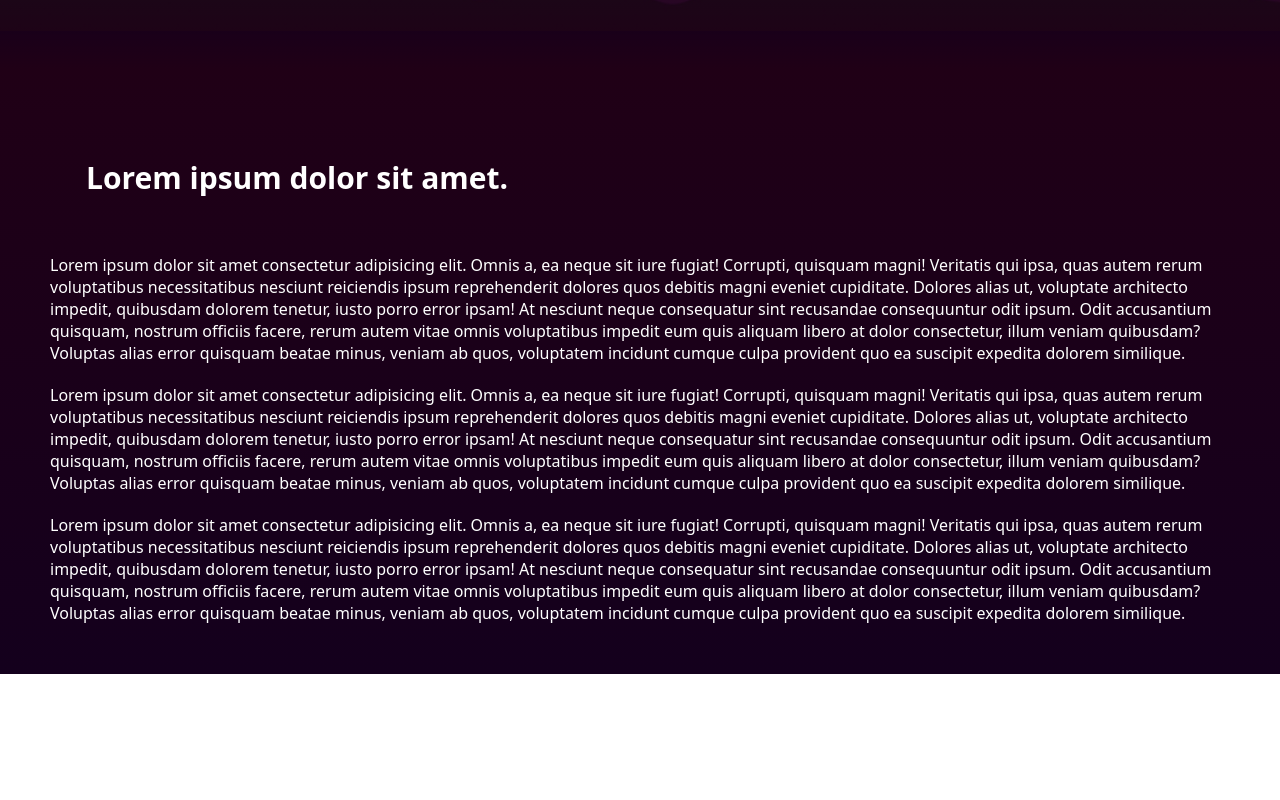
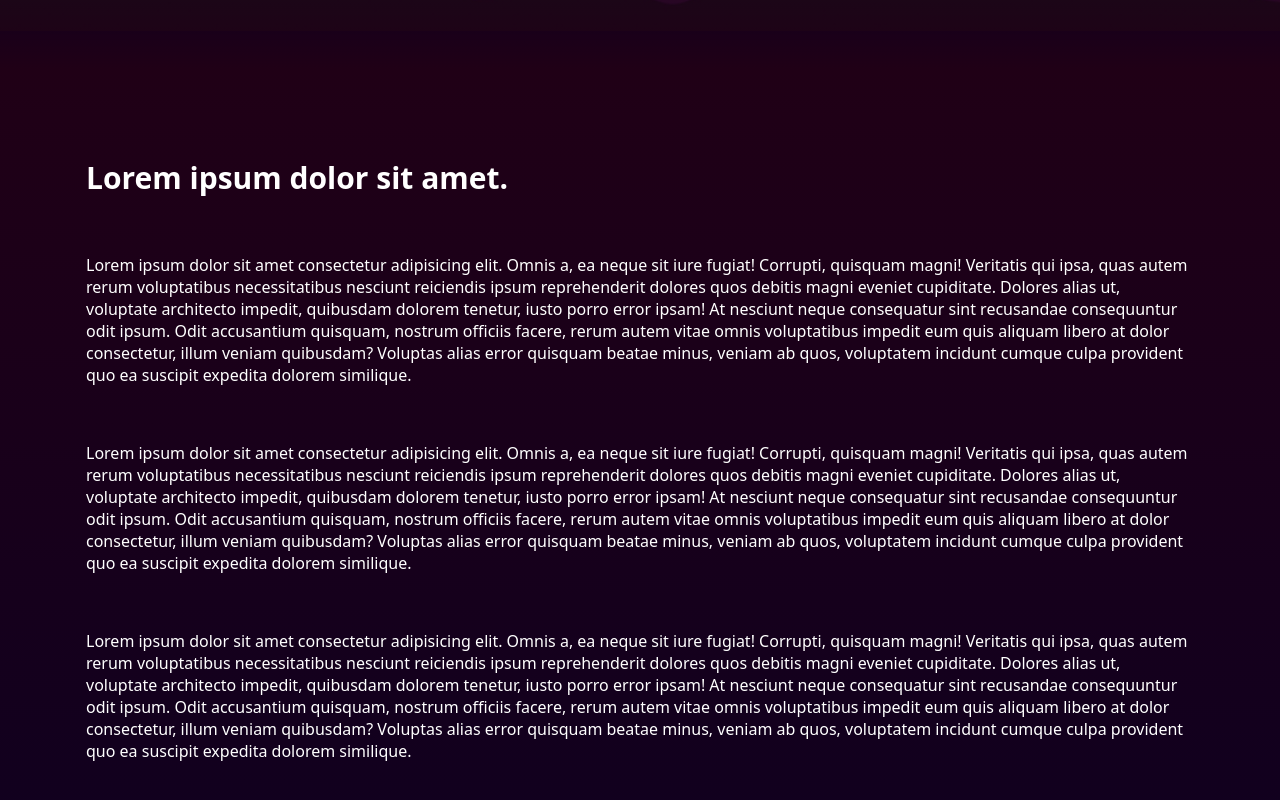
Before and after one commit to abdelaatife/scrool_js-, a plain HTML site: page index.html in a window 1280 px wide. Shown: the part 729-1529 px from the top of the page. Before the commit the page ends 1403 px from the top, so only its background shows below. Drawn offline with Linux system fonts and the light colour scheme.

Commit message:
change margin in <p>

```diff
--- a/css.css
+++ b/css.css
@@ -84,6 +84,6 @@ header ul li a:hover , .active {
         margin: 56px;
     }
     .content p {
-        margin: 20px;
+        margin: 56px;
 
     }
```
